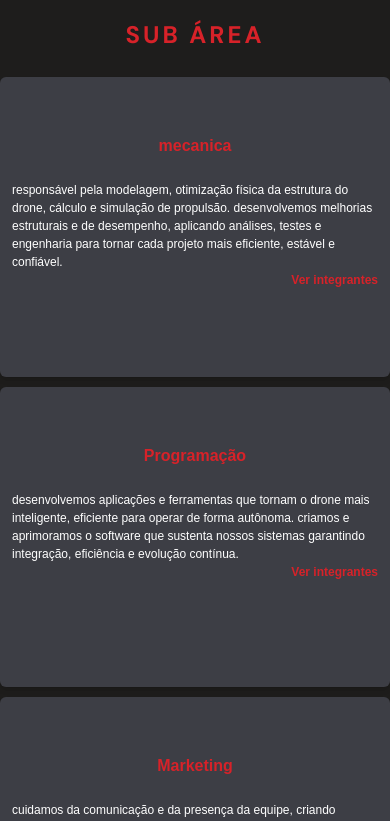
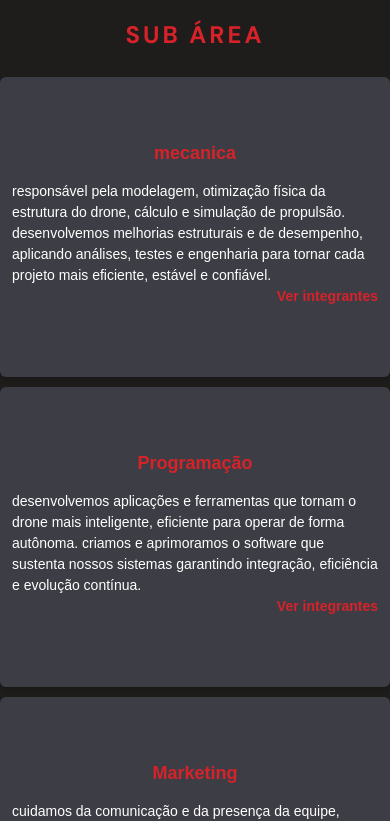
Before and after one commit to david-p-marinho/swarm, a Next.js app: page / in a window 390 px wide. Shown: the part 1720-2541 px from the top of the page. Built offline with nearby package versions, Linux system fonts and the light colour scheme.

Commit message:
[visual] subArea card component
visual improvement in mobile

```diff
--- a/app/(home)/components/subArea/card.tsx
+++ b/app/(home)/components/subArea/card.tsx
@@ -7,16 +7,16 @@ const Card = ({title, desc, icon}: SubArea) => {
             <Link href="#" className="w-full md:w-[250px] h-[300px] md:h-[100px] absolute md:overflow-hidden bg-[#3D3E45] transition-all px-3 py-1 duration-100 shadow-md group hover:h-[300px] hover:shadow-lg rounded-md cursor-pointer">
                 <div className="h-[100px] flex flex-col items-center justify-center">
                     {/* @ts-ignore */}
-                    <ion-icon name={icon} className="w-[30px] h-[30px] text-[#D72229] "></ion-icon>
-                    <p className="text-[#D72229] text-[16px] font-bold">{title}</p>
+                    <ion-icon name={icon} className="w-[45px] h-[45px] md:w-[30px] md:h-[30px] text-[#D72229] "></ion-icon>
+                    <p className="text-[#D72229] text-[18px] md:text-[16px] font-bold">{title}</p>
                 </div>
 
                 <div>
-                    <p className="text-[12px]">{desc}</p>
+                    <p className="text-[14px] md:text-[12px]">{desc}</p>
                 </div>
 
                 <div className="absolute right-2 flex items-center">
-                    <p className="mr-1 text-[#D72229] text-[12px] font-bold">Ver integrantes</p>
+                    <p className="mr-1 text-[#D72229] text-[14px] md:text-[12px] font-bold">Ver integrantes</p>
                     {/* @ts-ignore */}
                     <ion-icon className="text-[#D72229]" name="arrow-forward"></ion-icon>
                 </div>
```
